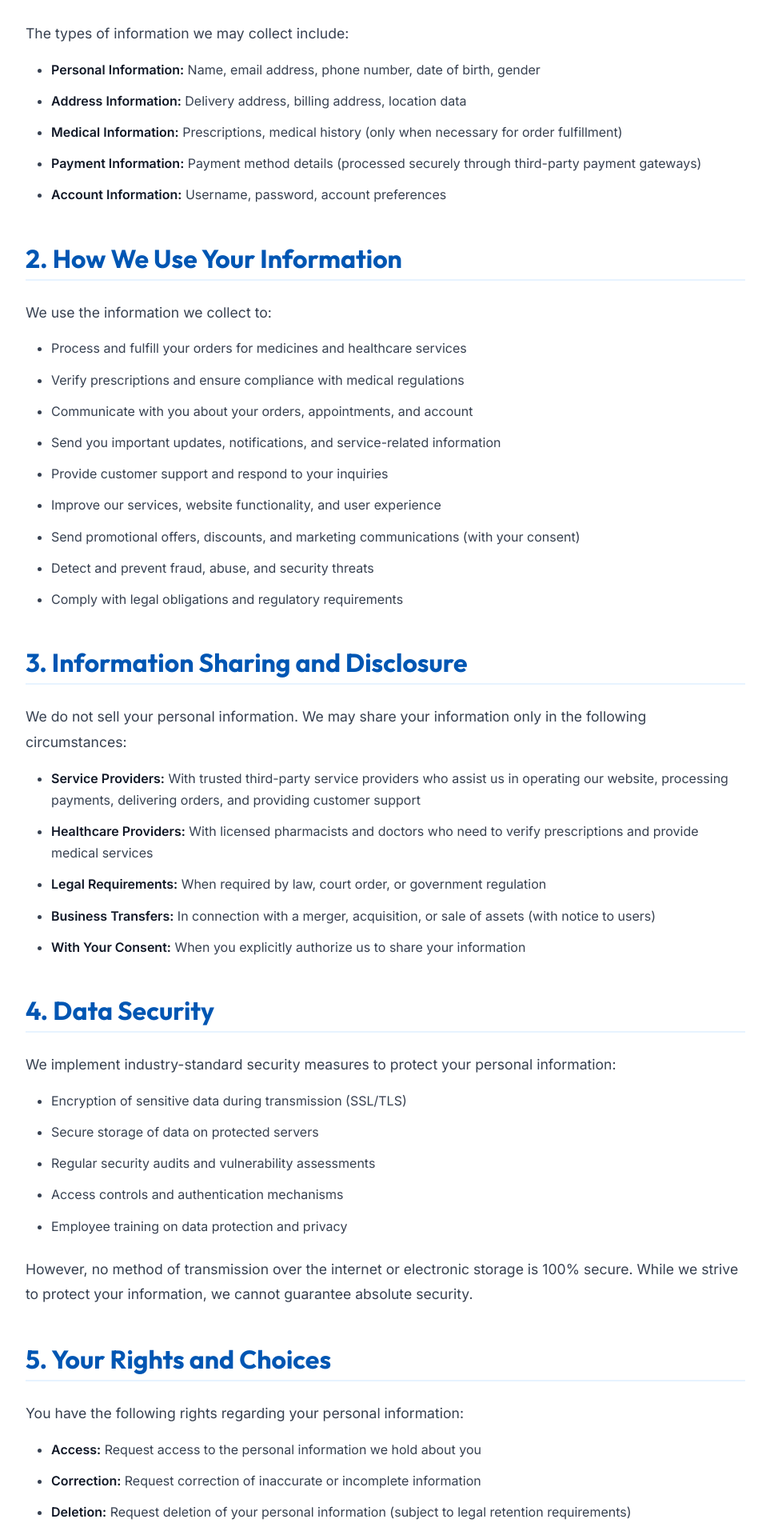
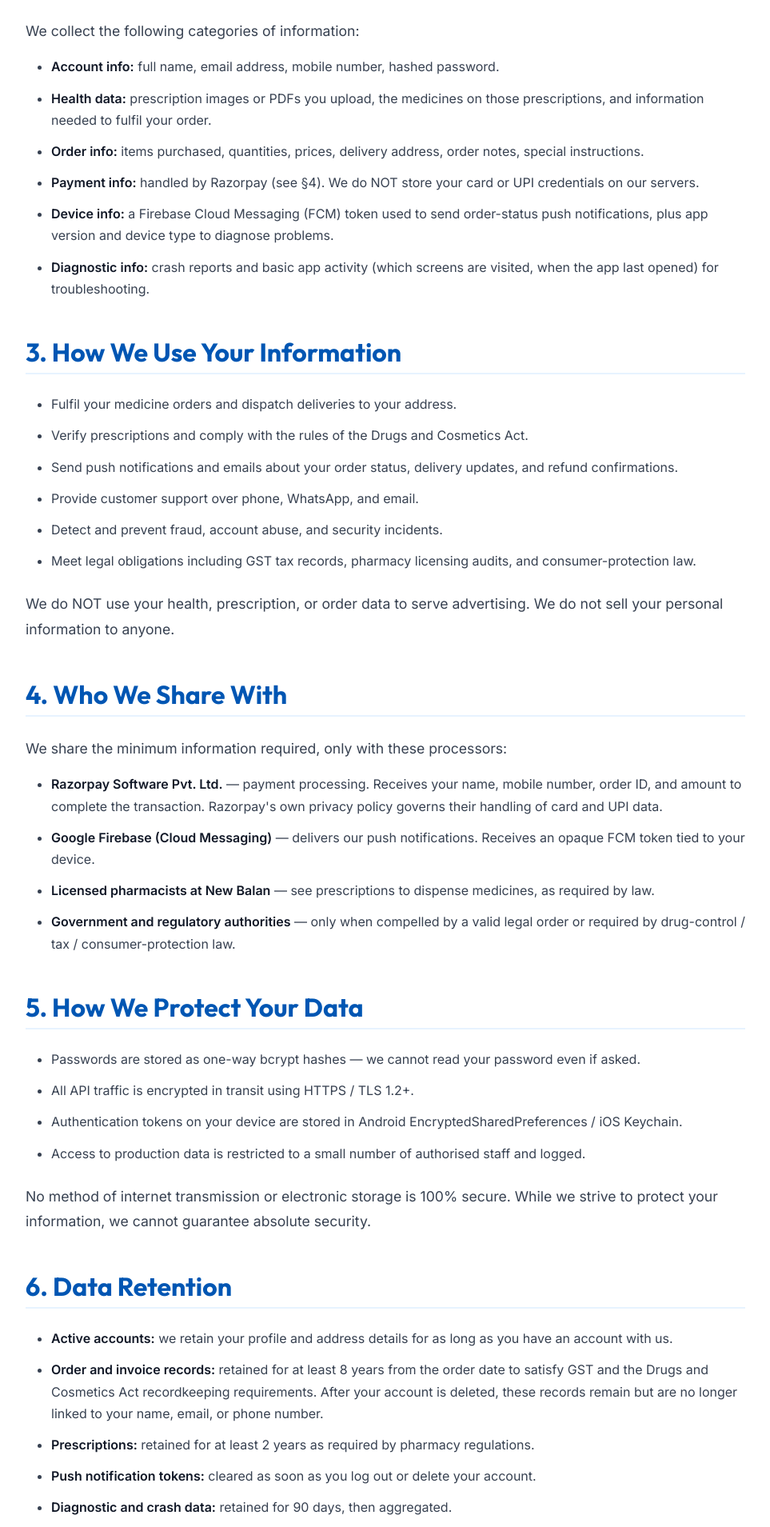
Before and after one commit to ruahverse-offl/new_balan_fe, a React (Vite) app: page /privacy in a window 1280 px wide. Shown: the part 888-2797 px from the top of the page at 80% size, without its empty margins (158-1121 px from the left). Built offline with nearby package versions, Linux system fonts and the light colour scheme; no server answers.

Commit message:
privacy_updated

```diff
--- a/src/pages/PrivacyPolicy.jsx
+++ b/src/pages/PrivacyPolicy.jsx
@@ -7,141 +7,136 @@ const PrivacyPolicy = () => {
             <header className="page-header">
                 <div className="container">
                     <h1 style={{ color: '#fff' }}>Privacy Policy</h1>
-                    <p>Your privacy is important to us. This policy explains how we collect, use, and protect your information.</p>
+                    <p>How we collect, use, and protect your information.</p>
                 </div>
             </header>
 
             <section className="section">
                 <div className="container">
                     <div className="legal-content">
+
                         <div className="legal-section">
-                            <h2>1. Information We Collect</h2>
-                            <p>We collect information that you provide directly to us when you:</p>
+                            <h2>1. Who We Are</h2>
+                            <p>NEW BALAN Medical &amp; Clinic ("we", "us", "New Balan") operates a licensed retail pharmacy, polyclinic services, and the New Balan Medical mobile app. This policy explains what personal information we collect through the app and our services, how we use it, who we share it with, and the rights you have over it.</p>
+                            <p>This policy is governed by the Digital Personal Data Protection Act, 2023 (India) and applicable consumer-protection and pharmacy regulations.</p>
+                        </div>
+
+                        <div className="legal-section">
+                            <h2>2. Information We Collect</h2>
+                            <p>We collect the following categories of information:</p>
                             <ul>
-                                <li>Create an account or register on our website</li>
-                                <li>Place an order for medicines or services</li>
-                                <li>Upload prescriptions or medical documents</li>
-                                <li>Contact us via phone, email, or WhatsApp</li>
-                                <li>Subscribe to our newsletter or promotional communications</li>
-                                <li>Participate in surveys or provide feedback</li>
-                            </ul>
-                            <p>The types of information we may collect include:</p>
-                            <ul>
-                                <li><strong>Personal Information:</strong> Name, email address, phone number, date of birth, gender</li>
-                                <li><strong>Address Information:</strong> Delivery address, billing address, location data</li>
-                                <li><strong>Medical Information:</strong> Prescriptions, medical history (only when necessary for order fulfillment)</li>
-                                <li><strong>Payment Information:</strong> Payment method details (processed securely through third-party payment gateways)</li>
-                                <li><strong>Account Information:</strong> Username, password, account preferences</li>
+                                <li><strong>Account info:</strong> full name, email address, mobile number, hashed password.</li>
+                                <li><strong>Health data:</strong> prescription images or PDFs you upload, the medicines on those prescriptions, and information needed to fulfil your order.</li>
+                                <li><strong>Order info:</strong> items purchased, quantities, prices, delivery address, order notes, special instructions.</li>
+                                <li><strong>Payment info:</strong> handled by Razorpay (see &sect;4). We do NOT store your card or UPI credentials on our servers.</li>
+                                <li><strong>Device info:</strong> a Firebase Cloud Messaging (FCM) token used to send order-status push notifications, plus app version and device type to diagnose problems.</li>
+                                <li><strong>Diagnostic info:</strong> crash reports and basic app activity (which screens are visited, when the app last opened) for troubleshooting.</li>
                             </ul>
                         </div>
 
                         <div className="legal-section">
-                            <h2>2. How We Use Your Information</h2>
-                            <p>We use the information we collect to:</p>
+                            <h2>3. How We Use Your Information</h2>
                             <ul>
-                                <li>Process and fulfill your orders for medicines and healthcare services</li>
-                                <li>Verify prescriptions and ensure compliance with medical regulations</li>
-                                <li>Communicate with you about your orders, appointments, and account</li>
-                                <li>Send you important updates, notifications, and service-related information</li>
-                                <li>Provide customer support and respond to your inquiries</li>
-                                <li>Improve our services, website functionality, and user experience</li>
-                                <li>Send promotional offers, discounts, and marketing communications (with your consent)</li>
-                                <li>Detect and prevent fraud, abuse, and security threats</li>
-                                <li>Comply with legal obligations and regulatory requirements</li>
+                                <li>Fulfil your medicine orders and dispatch deliveries to your address.</li>
+                                <li>Verify prescriptions and comply with the rules of the Drugs and Cosmetics Act.</li>
+                                <li>Send push notifications and emails about your order status, delivery updates, and refund confirmations.</li>
+                                <li>Provide customer support over phone, WhatsApp, and email.</li>
+                                <li>Detect and prevent fraud, account abuse, and security incidents.</li>
+                                <li>Meet legal obligations including GST tax records, pharmacy licensing audits, and consumer-protection law.</li>
+                            </ul>
+                            <p>We do NOT use your health, prescription, or order data to serve advertising. We do not sell your personal information to anyone.</p>
+                        </div>
+
+                        <div className="legal-section">
+                            <h2>4. Who We Share With</h2>
+                            <p>We share the minimum information required, only with these processors:</p>
+                            <ul>
+                                <li><strong>Razorpay Software Pvt. Ltd.</strong> — payment processing. Receives your name, mobile number, order ID, and amount to complete the transaction. Razorpay's own privacy policy governs their handling of card and UPI data.</li>
+                                <li><strong>Google Firebase (Cloud Messaging)</strong> — delivers our push notifications. Receives an opaque FCM token tied to your device.</li>
+                                <li><strong>Licensed pharmacists at New Balan</strong> — see prescriptions to dispense medicines, as required by law.</li>
+                                <li><strong>Government and regulatory authorities</strong> — only when compelled by a valid legal order or required by drug-control / tax / consumer-protection law.</li>
                             </ul>
                         </div>
 
                         <div className="legal-section">
-                            <h2>3. Information Sharing and Disclosure</h2>
-                            <p>We do not sell your personal information. We may share your information only in the following circumstances:</p>
+                            <h2>5. How We Protect Your Data</h2>
                             <ul>
-                                <li><strong>Service Providers:</strong> With trusted third-party service providers who assist us in operating our website, processing payments, delivering orders, and providing customer support</li>
-                                <li><strong>Healthcare Providers:</strong> With licensed pharmacists and doctors who need to verify prescriptions and provide medical services</li>
-                                <li><strong>Legal Requirements:</strong> When required by law, court order, or government regulation</li>
-                                <li><strong>Business Transfers:</strong> In connection with a merger, acquisition, or sale of assets (with notice to users)</li>
-                                <li><strong>With Your Consent:</strong> When you explicitly authorize us to share your information</li>
+                                <li>Passwords are stored as one-way bcrypt hashes — we cannot read your password even if asked.</li>
+                                <li>All API traffic is encrypted in transit using HTTPS / TLS 1.2+.</li>
+                                <li>Authentication tokens on your device are stored in Android EncryptedSharedPreferences / iOS Keychain.</li>
+                                <li>Access to production data is restricted to a small number of authorised staff and logged.</li>
+                            </ul>
+                            <p>No method of internet transmission or electronic storage is 100% secure. While we strive to protect your information, we cannot guarantee absolute security.</p>
+                        </div>
+
+                        <div className="legal-section">
+                            <h2>6. Data Retention</h2>
+                            <ul>
+                                <li><strong>Active accounts:</strong> we retain your profile and address details for as long as you have an account with us.</li>
+                                <li><strong>Order and invoice records:</strong> retained for at least 8 years from the order date to satisfy GST and the Drugs and Cosmetics Act recordkeeping requirements. After your account is deleted, these records remain but are no longer linked to your name, email, or phone number.</li>
+                                <li><strong>Prescriptions:</strong> retained for at least 2 years as required by pharmacy regulations.</li>
+                                <li><strong>Push notification tokens:</strong> cleared as soon as you log out or delete your account.</li>
+                                <li><strong>Diagnostic and crash data:</strong> retained for 90 days, then aggregated.</li>
                             </ul>
                         </div>
 
                         <div className="legal-section">
-                            <h2>4. Data Security</h2>
-                            <p>We implement industry-standard security measures to protect your personal information:</p>
+                            <h2>7. Your Rights</h2>
+                            <p>Under the DPDP Act 2023 you have the following rights, exercisable free of charge:</p>
                             <ul>
-                                <li>Encryption of sensitive data during transmission (SSL/TLS)</li>
-                                <li>Secure storage of data on protected servers</li>
-                                <li>Regular security audits and vulnerability assessments</li>
-                                <li>Access controls and authentication mechanisms</li>
-                                <li>Employee training on data protection and privacy</li>
+                                <li><strong>Access:</strong> request a copy of the personal information we hold about you.</li>
+                                <li><strong>Correction:</strong> update your name, email, mobile, or address from the Profile screen — or email us to correct anything else.</li>
+                                <li><strong>Deletion:</strong> delete your account at any time using <em>Account &rarr; Delete Account</em> inside the app (see &sect;8). This permanently removes your identifying information and anonymises any retained order history.</li>
+                                <li><strong>Withdraw consent:</strong> revoke push notifications from <em>Settings &rarr; Notifications</em>, or revoke storage access from your device settings.</li>
+                                <li><strong>Grievance:</strong> contact our grievance officer (details in &sect;11) if you believe your rights have been infringed.</li>
                             </ul>
-                            <p>However, no method of transmission over the internet or electronic storage is 100% secure. While we strive to protect your information, we cannot guarantee absolute security.</p>
                         </div>
 
                         <div className="legal-section">
-                            <h2>5. Your Rights and Choices</h2>
-                            <p>You have the following rights regarding your personal information:</p>
+                            <h2>8. Account Deletion</h2>
+                            <p>You can delete your account directly from the app: <strong>Account &rarr; Delete Account</strong>. You will be asked to re-enter your password to prevent accidental deletion.</p>
+                            <p>When you delete your account we immediately do all of the following:</p>
                             <ul>
-                                <li><strong>Access:</strong> Request access to the personal information we hold about you</li>
-                                <li><strong>Correction:</strong> Request correction of inaccurate or incomplete information</li>
-                                <li><strong>Deletion:</strong> Request deletion of your personal information (subject to legal retention requirements)</li>
-                                <li><strong>Objection:</strong> Object to processing of your information for certain purposes</li>
-                                <li><strong>Data Portability:</strong> Request a copy of your data in a portable format</li>
-                                <li><strong>Opt-Out:</strong> Unsubscribe from marketing communications at any time</li>
+                                <li>Mark the account as deleted and disable login.</li>
+                                <li>Anonymise your name, email, and mobile number on past order records so they cannot be linked back to you.</li>
+                                <li>Invalidate your authentication tokens and push notification tokens.</li>
+                                <li>Clear saved delivery addresses, cart contents, and notification preferences.</li>
                             </ul>
-                            <p>To exercise these rights, please contact us using the contact information provided below.</p>
+                            <p>Anonymised order and invoice records remain in our systems for the retention windows in &sect;6 because GST and consumer-protection law require pharmacies to keep transaction records. After anonymisation these rows cannot be re-associated with you.</p>
+                            <p>If you cannot access the app to delete your account (for example, you lost your device), email or WhatsApp us using the contact details in &sect;11 and we will action your request within 30 days after verifying your identity.</p>
                         </div>
 
                         <div className="legal-section">
-                            <h2>6. Cookies and Tracking Technologies</h2>
-                            <p>We use cookies and similar tracking technologies to:</p>
-                            <ul>
-                                <li>Remember your preferences and settings</li>
-                                <li>Analyze website traffic and usage patterns</li>
-                                <li>Improve website functionality and performance</li>
-                                <li>Provide personalized content and advertisements</li>
-                            </ul>
-                            <p>You can control cookies through your browser settings. However, disabling cookies may affect the functionality of our website.</p>
+                            <h2>9. Children's Privacy</h2>
+                            <p>New Balan Medical is intended for adults aged 18 and over. We do not knowingly create accounts for or collect personal information from children under 13. If you believe a child has registered, contact us and we will delete the account.</p>
+                            <p>Parents and guardians may order medicines for children using their own adult account. In those cases, the prescription is treated like any other medical document under this policy.</p>
                         </div>
 
                         <div className="legal-section">
-                            <h2>7. Children's Privacy</h2>
-                            <p>Our services are not intended for children under the age of 18. We do not knowingly collect personal information from children. If you believe we have inadvertently collected information from a child, please contact us immediately.</p>
+                            <h2>10. Cross-Border Transfers</h2>
+                            <p>Our servers are located in India. The third parties listed in &sect;4 (Razorpay, Google Firebase) may process data on infrastructure outside India. By using the app or website you consent to these transfers, which are subject to the contractual safeguards those providers offer.</p>
                         </div>
 
                         <div className="legal-section">
-                            <h2>8. Data Retention</h2>
-                            <p>We retain your personal information for as long as necessary to:</p>
+                            <h2>11. Contact and Grievance Officer</h2>
+                            <p>For any privacy-related question, request, or complaint, contact our Grievance Officer:</p>
                             <ul>
-                                <li>Fulfill the purposes for which it was collected</li>
-                                <li>Comply with legal, regulatory, and tax obligations</li>
-                                <li>Resolve disputes and enforce our agreements</li>
-                                <li>Maintain accurate business records</li>
+                                <li><strong>Name:</strong> Manikandan (Founder &amp; Director)</li>
+                                <li><strong>Email:</strong> newbalanmedicals@gmail.com</li>
+                                <li><strong>Phone / WhatsApp:</strong> +91 9894880598</li>
+                                <li><strong>Address:</strong> 120/a Poobalarayapuram 2nd Street, Thoothukudi, Tamil Nadu 628001</li>
                             </ul>
-                            <p>Prescription records may be retained for longer periods as required by healthcare regulations.</p>
+                            <p>We acknowledge requests within 7 days and complete them within 30 days.</p>
                         </div>
 
                         <div className="legal-section">
-                            <h2>9. Third-Party Links</h2>
-                            <p>Our website may contain links to third-party websites or services. We are not responsible for the privacy practices of these external sites. We encourage you to review the privacy policies of any third-party sites you visit.</p>
-                        </div>
-
-                        <div className="legal-section">
-                            <h2>10. Changes to This Privacy Policy</h2>
-                            <p>We may update this Privacy Policy from time to time to reflect changes in our practices or legal requirements. We will notify you of any material changes by posting the updated policy on our website and updating the "Last Updated" date. Your continued use of our services after such changes constitutes acceptance of the updated policy.</p>
-                        </div>
-
-                        <div className="legal-section">
-                            <h2>11. Contact Us</h2>
-                            <p>If you have any questions, concerns, or requests regarding this Privacy Policy or our data practices, please contact us:</p>
-                            <ul>
-                                <li><strong>Email:</strong> newbalanmedicals@gmail.com</li>
-                                <li><strong>Phone:</strong> +91 9894880598</li>
-                                <li><strong>Address:</strong> 120/a Poobalarayapuram 2nd street, Thoothukudi, Tamil Nadu 628001</li>
-                            </ul>
+                            <h2>12. Changes to This Policy</h2>
+                            <p>We may update this policy when laws change or when we add new features. Material changes will be announced in-app and on the website before they take effect. The "Last Updated" date below tells you when this version was published.</p>
                         </div>
 
                         <div className="legal-footer">
-                            <p><strong>Last Updated:</strong> January 2026</p>
-                            <p>This Privacy Policy is effective as of the date stated above and applies to all users of NEW BALAN Medical & Clinic services.</p>
+                            <p><strong>Last Updated:</strong> May 2026</p>
+                            <p>This Privacy Policy applies to all users of NEW BALAN Medical &amp; Clinic services across web and mobile.</p>
                         </div>
                     </div>
                 </div>
```
